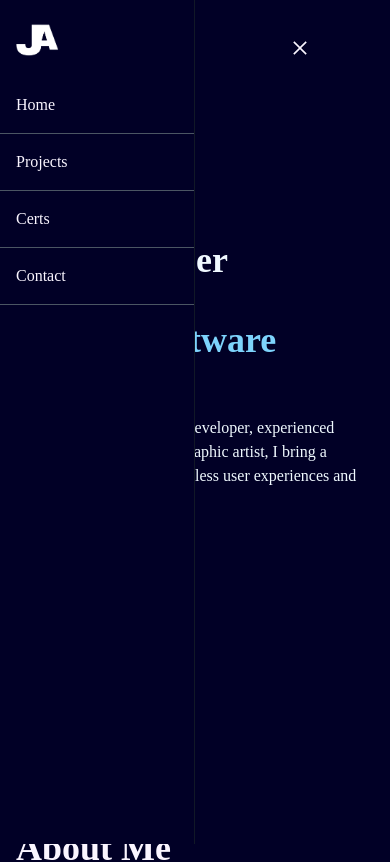
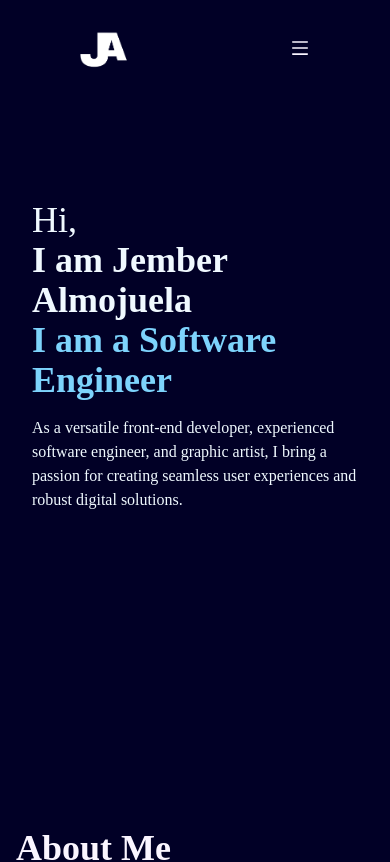
Before and after one commit to jember23/jemport, a React (Create React App) app: page / in a window 390 px wide. Shown: the top 862 px of the page. Built offline with nearby package versions, Linux system fonts and the light colour scheme.

Commit message:
Fix for mobile navbar showing in landing page

```diff
--- a/src/components/Navbar.jsx
+++ b/src/components/Navbar.jsx
@@ -41,11 +41,11 @@ const Navbar = () => {
 
         {/* Hamburger */}
         <div onClick={handleNav} className='block md:hidden'>
-          {nav ? <AiOutlineMenu size={20} /> : <AiOutlineClose size={20}/>}
+          {nav ? <AiOutlineClose size={20}/> : <AiOutlineMenu size={20} />}
         </div>
 
         {/* Mobile Menu */}
-        <ul className={!nav ? 'fixed left-0 top-0 w-[50%] h-full border-r border-r-gray-900 bg-[#010026] ease-in-out duration-500' : 'ease-in-out duration-500 fixed left-[-100%]'}>
+        <ul className={!nav ? 'hidden' : 'fixed left-0 top-0 w-[50%] h-full border-r border-r-gray-900 bg-[#010026]'}>
 
             {/* Initial Name Logo */}
             <div className='w-full m-4'>
```
